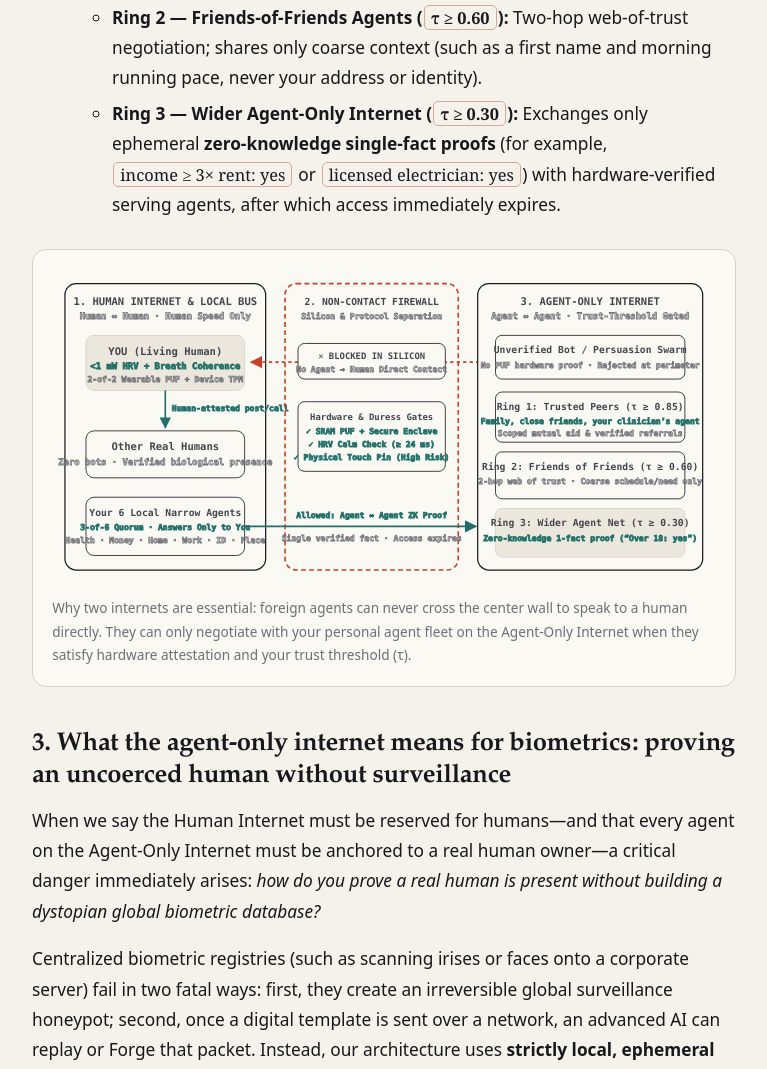
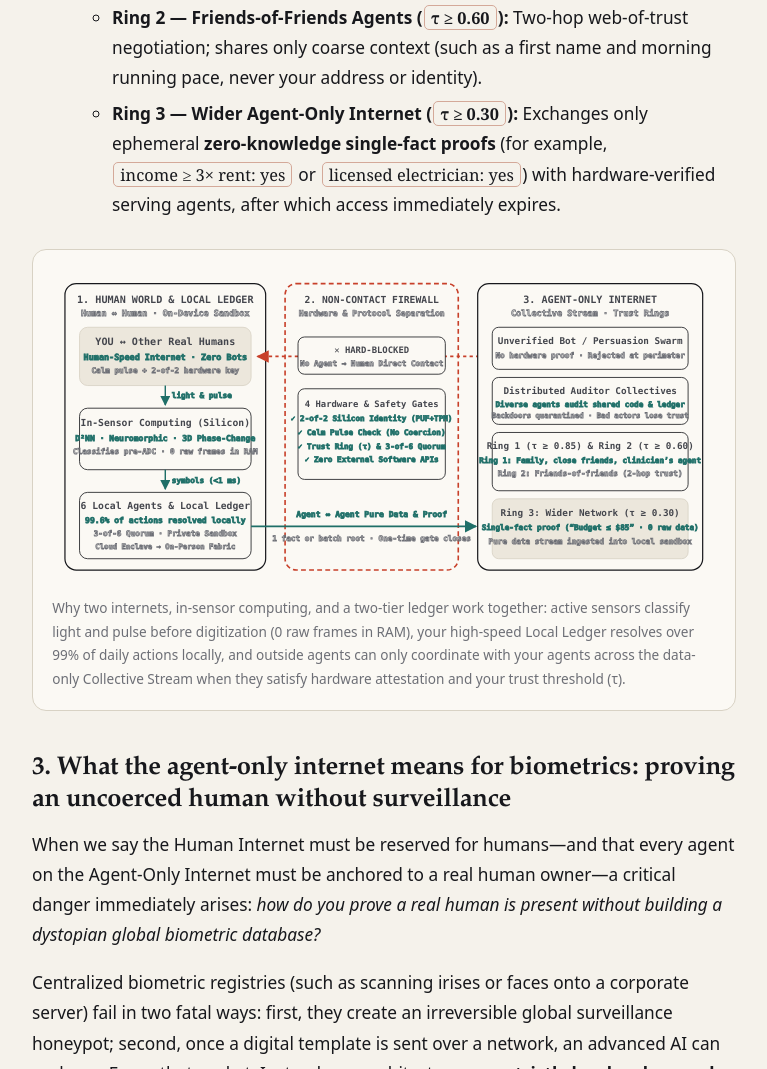
Before and after one commit to coou/cin-foundation-website, a website: page src/notes/agent-only-internet-biometrics-hardware.html in a window 1280 px wide. Shown: the part 2625-3694 px from the top of the page, without its empty margins (256-1023 px from the left). Drawn offline with Linux system fonts and the light colour scheme; animation ran at ten frames a second.

Commit message:
Upgrade Two-Internets & Hardware diagram (#split-frame) to widescreen layout with In-Sensor Computing, Two-Tier Local Ledger, and Distributed Auditor Collectives
Signed-off-by: Antigravity <agent@collectiveintelligencenetwork.org>
Agent: Antigravity
Model: gemini-3-pro
Prompt-SHA256: e4b0c44298fc1c149afbf4c8996fb92427ae41e4649b934ca495991b7852b855
Reviewed-by: Steward

```diff
--- a/src/notes/agent-only-internet-biometrics-hardware.html
+++ b/src/notes/agent-only-internet-biometrics-hardware.html
@@ -91,74 +91,82 @@
             <path d="M0,0 L10,5 L0,10 z" fill="#c8402a"/>
           </marker>
         </defs>
-        <!-- Left Zone: Human Space -->
+        <!-- Left Zone: Human Space & Local High-Speed Ledger -->
         <rect x="16" y="18" width="248" height="354" rx="14" class="d-box" stroke-width="1.5"/>
-        <text x="140" y="44" text-anchor="middle" font-size="13" font-weight="700">1. HUMAN INTERNET &amp; LOCAL BUS</text>
-        <text x="140" y="62" text-anchor="middle" font-size="11" class="d-muted">Human &harr; Human · Human Speed Only</text>
+        <text x="140" y="42" text-anchor="middle" font-size="12.5" font-weight="700">1. HUMAN WORLD &amp; LOCAL LEDGER</text>
+        <text x="140" y="58" text-anchor="middle" font-size="10.5" class="d-muted">Human &harr; Human · On-Device Sandbox</text>
 
-        <rect x="42" y="82" width="196" height="68" rx="10" class="d-fill"/>
-        <text x="140" y="106" text-anchor="middle" font-size="13" font-weight="700">YOU (Living Human)</text>
-        <text x="140" y="124" text-anchor="middle" font-size="11" class="d-ok">&lt;1 mW HRV + Breath Coherence</text>
-        <text x="140" y="140" text-anchor="middle" font-size="10" class="d-muted">2-of-2 Wearable PUF + Device TPM</text>
+        <rect x="34" y="72" width="212" height="72" rx="10" class="d-fill"/>
+        <text x="140" y="94" text-anchor="middle" font-size="12.5" font-weight="700">YOU &harr; Other Real Humans</text>
+        <text x="140" y="112" text-anchor="middle" font-size="10.5" class="d-ok">Human-Speed Internet · Zero Bots</text>
+        <text x="140" y="128" text-anchor="middle" font-size="9.5" class="d-muted">Calm pulse + 2-of-2 hardware key</text>
 
-        <line x1="140" y1="150" x2="140" y2="196" stroke="#1f6f68" stroke-width="2" marker-end="url(#aoi-ok)"/>
-        <text x="148" y="176" font-size="10" class="d-ok">Human-attested post/call</text>
+        <line x1="140" y1="144" x2="140" y2="168" stroke="#1f6f68" stroke-width="1.8" marker-end="url(#aoi-ok)"/>
+        <text x="148" y="160" font-size="9.5" class="d-ok">light &amp; pulse</text>
 
-        <rect x="42" y="200" width="196" height="58" rx="10" class="d-box"/>
-        <text x="140" y="224" text-anchor="middle" font-size="13" font-weight="600">Other Real Humans</text>
-        <text x="140" y="242" text-anchor="middle" font-size="11" class="d-muted">Zero bots · Verified biological presence</text>
+        <rect x="34" y="172" width="212" height="76" rx="10" class="d-box"/>
+        <text x="140" y="194" text-anchor="middle" font-size="12" font-weight="700">In-Sensor Computing (Silicon)</text>
+        <text x="140" y="212" text-anchor="middle" font-size="10" class="d-ok">D²NN · Neuromorphic · 3D Phase-Change</text>
+        <text x="140" y="228" text-anchor="middle" font-size="9.5" class="d-muted">Classifies pre-ADC · 0 raw frames in RAM</text>
 
-        <rect x="42" y="282" width="196" height="72" rx="10" class="d-box"/>
-        <text x="140" y="305" text-anchor="middle" font-size="12" font-weight="700">Your 6 Local Narrow Agents</text>
-        <text x="140" y="323" text-anchor="middle" font-size="10" class="d-ok">3-of-6 Quorum · Answers Only to You</text>
-        <text x="140" y="339" text-anchor="middle" font-size="10" class="d-muted">Health · Money · Home · Work · ID · Place</text>
+        <line x1="140" y1="248" x2="140" y2="272" stroke="#1f6f68" stroke-width="1.8" marker-end="url(#aoi-ok)"/>
+        <text x="148" y="264" font-size="9.5" class="d-ok">symbols (&lt;1 ms)</text>
+
+        <rect x="34" y="276" width="212" height="82" rx="10" class="d-box"/>
+        <text x="140" y="297" text-anchor="middle" font-size="12" font-weight="700">6 Local Agents &amp; Local Ledger</text>
+        <text x="140" y="314" text-anchor="middle" font-size="10" class="d-ok">99.6% of actions resolved locally</text>
+        <text x="140" y="330" text-anchor="middle" font-size="9.5" class="d-muted">3-of-6 Quorum · Private Sandbox</text>
+        <text x="140" y="346" text-anchor="middle" font-size="9" class="d-muted">Cloud Enclave &rarr; On-Person Fabric</text>
 
         <!-- Center Zone: Non-Contact Firewall -->
         <rect x="288" y="18" width="214" height="354" rx="14" fill="none" stroke="#c8402a" stroke-width="2" stroke-dasharray="6 4"/>
-        <text x="395" y="44" text-anchor="middle" font-size="12" font-weight="700" fill="#c8402a">2. NON-CONTACT FIREWALL</text>
-        <text x="395" y="62" text-anchor="middle" font-size="10" class="d-muted">Silicon &amp; Protocol Separation</text>
+        <text x="395" y="42" text-anchor="middle" font-size="12" font-weight="700" fill="#c8402a">2. NON-CONTACT FIREWALL</text>
+        <text x="395" y="58" text-anchor="middle" font-size="10" class="d-muted">Hardware &amp; Protocol Separation</text>
 
-        <!-- Forbidden diagonal from external agent to human -->
-        <line x1="528" y1="115" x2="246" y2="115" stroke="#c8402a" stroke-width="2.2" stroke-dasharray="4 4" marker-end="url(#aoi-bad)"/>
-        <rect x="304" y="92" width="182" height="44" rx="8" class="d-box" stroke="#c8402a"/>
-        <text x="395" y="111" text-anchor="middle" font-size="11" font-weight="700" fill="#c8402a">&#10005; BLOCKED IN SILICON</text>
-        <text x="395" y="127" text-anchor="middle" font-size="10" class="d-muted">No Agent &rarr; Human Direct Contact</text>
+        <!-- Forbidden line from external agent to human -->
+        <line x1="528" y1="108" x2="254" y2="108" stroke="#c8402a" stroke-width="2.2" stroke-dasharray="4 4" marker-end="url(#aoi-bad)"/>
+        <rect x="304" y="84" width="182" height="46" rx="8" class="d-box" stroke="#c8402a"/>
+        <text x="395" y="104" text-anchor="middle" font-size="11" font-weight="700" fill="#c8402a">&#10005; HARD-BLOCKED</text>
+        <text x="395" y="120" text-anchor="middle" font-size="9.5" class="d-muted">No Agent &rarr; Human Direct Contact</text>
 
-        <!-- Coercion & PUF gate in middle -->
-        <rect x="304" y="164" width="182" height="86" rx="8" class="d-box"/>
-        <text x="395" y="186" text-anchor="middle" font-size="11" font-weight="700">Hardware &amp; Duress Gates</text>
-        <text x="395" y="204" text-anchor="middle" font-size="10" class="d-ok">&#10003; SRAM PUF + Secure Enclave</text>
-        <text x="395" y="220" text-anchor="middle" font-size="10" class="d-ok">&#10003; HRV Calm Check (&ge; 24 ms)</text>
-        <text x="395" y="236" text-anchor="middle" font-size="10" class="d-ok">&#10003; Physical Touch Pin (High Risk)</text>
+        <!-- Hardware & Duress gates in middle -->
+        <rect x="304" y="148" width="182" height="112" rx="8" class="d-box"/>
+        <text x="395" y="170" text-anchor="middle" font-size="11" font-weight="700">4 Hardware &amp; Safety Gates</text>
+        <text x="395" y="188" text-anchor="middle" font-size="9.5" class="d-ok">&#10003; 2-of-2 Silicon Identity (PUF+TPM)</text>
+        <text x="395" y="205" text-anchor="middle" font-size="9.5" class="d-ok">&#10003; Calm Pulse Check (No Coercion)</text>
+        <text x="395" y="222" text-anchor="middle" font-size="9.5" class="d-ok">&#10003; Trust Ring (&tau;) &amp; 3-of-6 Quorum</text>
+        <text x="395" y="239" text-anchor="middle" font-size="9.5" class="d-ok">&#10003; Zero External Software APIs</text>
 
         <!-- Legal Agent-to-Agent bridge at bottom -->
-        <line x1="238" y1="318" x2="524" y2="318" stroke="#1f6f68" stroke-width="2.2" marker-end="url(#aoi-ok)"/>
-        <text x="395" y="308" text-anchor="middle" font-size="10" font-weight="600" class="d-ok">Allowed: Agent &harr; Agent ZK Proof</text>
-        <text x="395" y="336" text-anchor="middle" font-size="10" class="d-muted">Single verified fact · Access expires</text>
+        <line x1="246" y1="318" x2="524" y2="318" stroke="#1f6f68" stroke-width="2.2" marker-end="url(#aoi-ok)"/>
+        <text x="395" y="306" text-anchor="middle" font-size="10" font-weight="600" class="d-ok">Agent &harr; Agent Pure Data &amp; Proof</text>
+        <text x="395" y="336" text-anchor="middle" font-size="9.5" class="d-muted">1 fact or batch root · One-time gate closes</text>
 
         <!-- Right Zone: Agent-Only Internet -->
         <rect x="526" y="18" width="278" height="354" rx="14" class="d-box" stroke-width="1.5"/>
-        <text x="665" y="44" text-anchor="middle" font-size="13" font-weight="700">3. AGENT-ONLY INTERNET</text>
-        <text x="665" y="62" text-anchor="middle" font-size="11" class="d-muted">Agent &harr; Agent · Trust-Threshold Gated</text>
+        <text x="665" y="42" text-anchor="middle" font-size="12.5" font-weight="700">3. AGENT-ONLY INTERNET</text>
+        <text x="665" y="58" text-anchor="middle" font-size="10.5" class="d-muted">Collective Stream · Trust Rings</text>
 
-        <rect x="548" y="82" width="234" height="54" rx="8" class="d-box" stroke="#c8402a"/>
-        <text x="665" y="104" text-anchor="middle" font-size="12" font-weight="600" fill="#c8402a">Unverified Bot / Persuasion Swarm</text>
-        <text x="665" y="122" text-anchor="middle" font-size="10" class="d-muted">No PUF hardware proof · Rejected at perimeter</text>
+        <rect x="544" y="72" width="242" height="52" rx="8" class="d-box" stroke="#c8402a"/>
+        <text x="665" y="93" text-anchor="middle" font-size="11.5" font-weight="600" fill="#c8402a">Unverified Bot / Persuasion Swarm</text>
+        <text x="665" y="110" text-anchor="middle" font-size="9.5" class="d-muted">No hardware proof · Rejected at perimeter</text>
 
-        <rect x="548" y="152" width="234" height="62" rx="8" class="d-box"/>
-        <text x="665" y="174" text-anchor="middle" font-size="12" font-weight="600">Ring 1: Trusted Peers (&tau; &ge; 0.85)</text>
-        <text x="665" y="192" text-anchor="middle" font-size="10" class="d-ok">Family, close friends, your clinician&rsquo;s agent</text>
-        <text x="665" y="206" text-anchor="middle" font-size="10" class="d-muted">Scoped mutual aid &amp; verified referrals</text>
+        <rect x="544" y="134" width="242" height="58" rx="8" class="d-box"/>
+        <text x="665" y="154" text-anchor="middle" font-size="11.5" font-weight="600">Distributed Auditor Collectives</text>
+        <text x="665" y="171" text-anchor="middle" font-size="9.5" class="d-ok">Diverse agents audit shared code &amp; ledger</text>
+        <text x="665" y="184" text-anchor="middle" font-size="9" class="d-muted">Backdoors quarantined · Bad actors lose trust</text>
 
-        <rect x="548" y="226" width="234" height="58" rx="8" class="d-box"/>
-        <text x="665" y="248" text-anchor="middle" font-size="12" font-weight="600">Ring 2: Friends of Friends (&tau; &ge; 0.60)</text>
-        <text x="665" y="266" text-anchor="middle" font-size="10" class="d-muted">2-hop web of trust · Coarse schedule/need only</text>
+        <rect x="544" y="202" width="242" height="72" rx="8" class="d-box"/>
+        <text x="665" y="222" text-anchor="middle" font-size="11.5" font-weight="600">Ring 1 (&tau; &ge; 0.85) &amp; Ring 2 (&tau; &ge; 0.60)</text>
+        <text x="665" y="240" text-anchor="middle" font-size="9.5" class="d-ok">Ring 1: Family, close friends, clinician&rsquo;s agent</text>
+        <text x="665" y="256" text-anchor="middle" font-size="9.5" class="d-muted">Ring 2: Friends-of-friends (2-hop trust)</text>
 
-        <rect x="548" y="296" width="234" height="60" rx="8" class="d-fill"/>
-        <text x="665" y="318" text-anchor="middle" font-size="12" font-weight="600">Ring 3: Wider Agent Net (&tau; &ge; 0.30)</text>
-        <text x="665" y="336" text-anchor="middle" font-size="10" class="d-ok">Zero-knowledge 1-fact proof (&ldquo;Over 18: yes&rdquo;)</text>
+        <rect x="544" y="284" width="242" height="74" rx="8" class="d-fill"/>
+        <text x="665" y="305" text-anchor="middle" font-size="11.5" font-weight="600">Ring 3: Wider Network (&tau; &ge; 0.30)</text>
+        <text x="665" y="323" text-anchor="middle" font-size="9.5" class="d-ok">Single-fact proof (&ldquo;Budget &le; $85&rdquo; · 0 raw data)</text>
+        <text x="665" y="340" text-anchor="middle" font-size="9.5" class="d-muted">Pure data stream ingested into local sandbox</text>
       </svg>
-      <figcaption>Why two internets are essential: foreign agents can never cross the center wall to speak to a human directly. They can only negotiate with your personal agent fleet on the Agent-Only Internet when they satisfy hardware attestation and your trust threshold (&tau;).</figcaption>
+      <figcaption>Why two internets, in-sensor computing, and a two-tier ledger work together: active sensors classify light and pulse before digitization (0 raw frames in RAM), your high-speed Local Ledger resolves over 99% of daily actions locally, and outside agents can only coordinate with your agents across the data-only Collective Stream when they satisfy hardware attestation and your trust threshold (&tau;).</figcaption>
     </figure>
 
     <h2>3. What the agent-only internet means for biometrics: proving an uncoerced human without surveillance</h2>
```
Also changed, not shown: src/index.html (+90 -61 lines).
